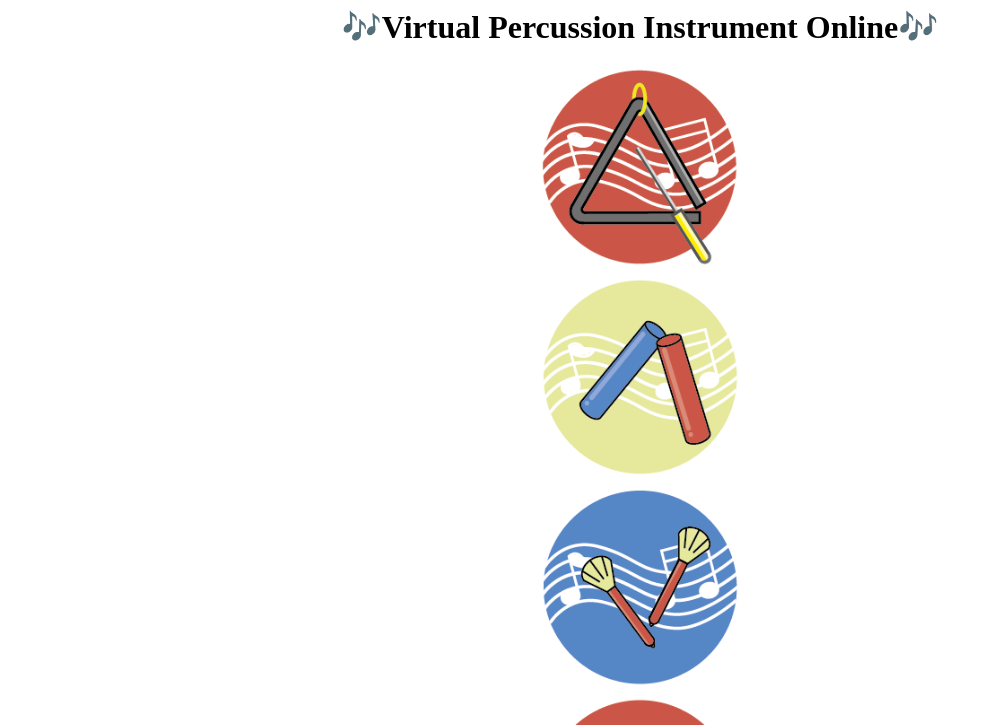
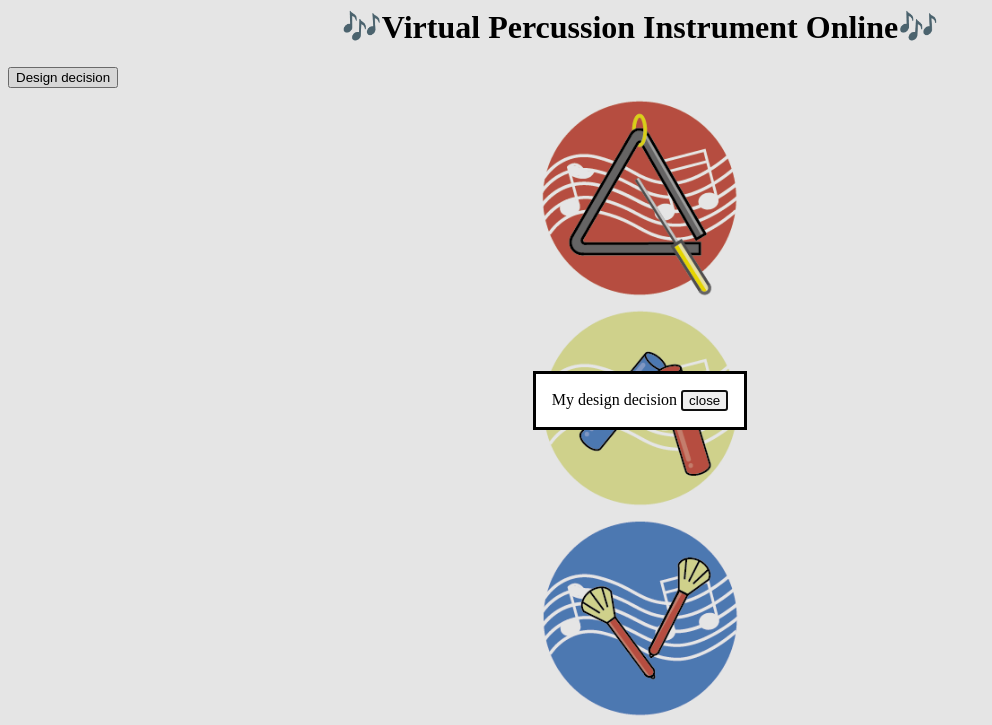
Before and after one commit to Umiika/Umiika.github.io, a plain HTML site: page im-2310/assignment3/index.html in a window 1280 px wide. Shown: the top 725 px of the page, without its empty margins (0-992 px from the left). Drawn offline with Linux system fonts and the light colour scheme.

Commit message:
Add files via upload

```diff
--- a/im-2310/assignment3/index.html
+++ b/im-2310/assignment3/index.html
@@ -14,6 +14,12 @@
 
   <body>
     <h1>🎶Virtual Percussion Instrument Online🎶</h1>
+    <button onclick="window.dialog.showModal();">Design decision</button>
+
+    <dialog id="dialog">
+      My design decision
+      <button onclick="window.dialog.close();">close</button>
+    </dialog>
 <!-- Audio id will be used to specify audio in Javascript. -->
     <audio id="triangleAudio">
       <source src="sound/Triangle.mp3"></audio>
--- a/im-2310/assignment3/script.js
+++ b/im-2310/assignment3/script.js
@@ -33,3 +33,6 @@ document.getElementById("xylophone").addEventListener("click", function(){
 document.getElementById("gong").addEventListener("click", function(){
     document.getElementById("gongAudio").play();
 });
+
+/* dialog */
+dialog.showModal();
```
